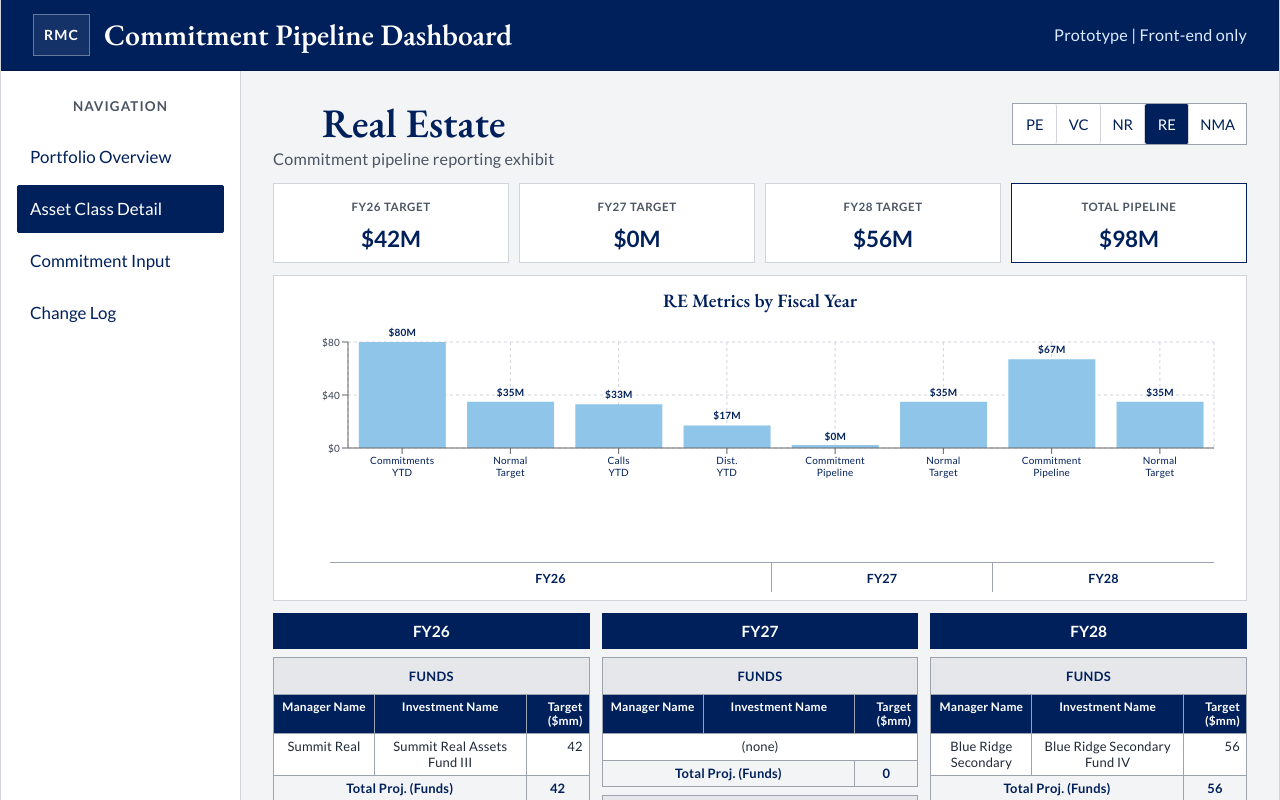
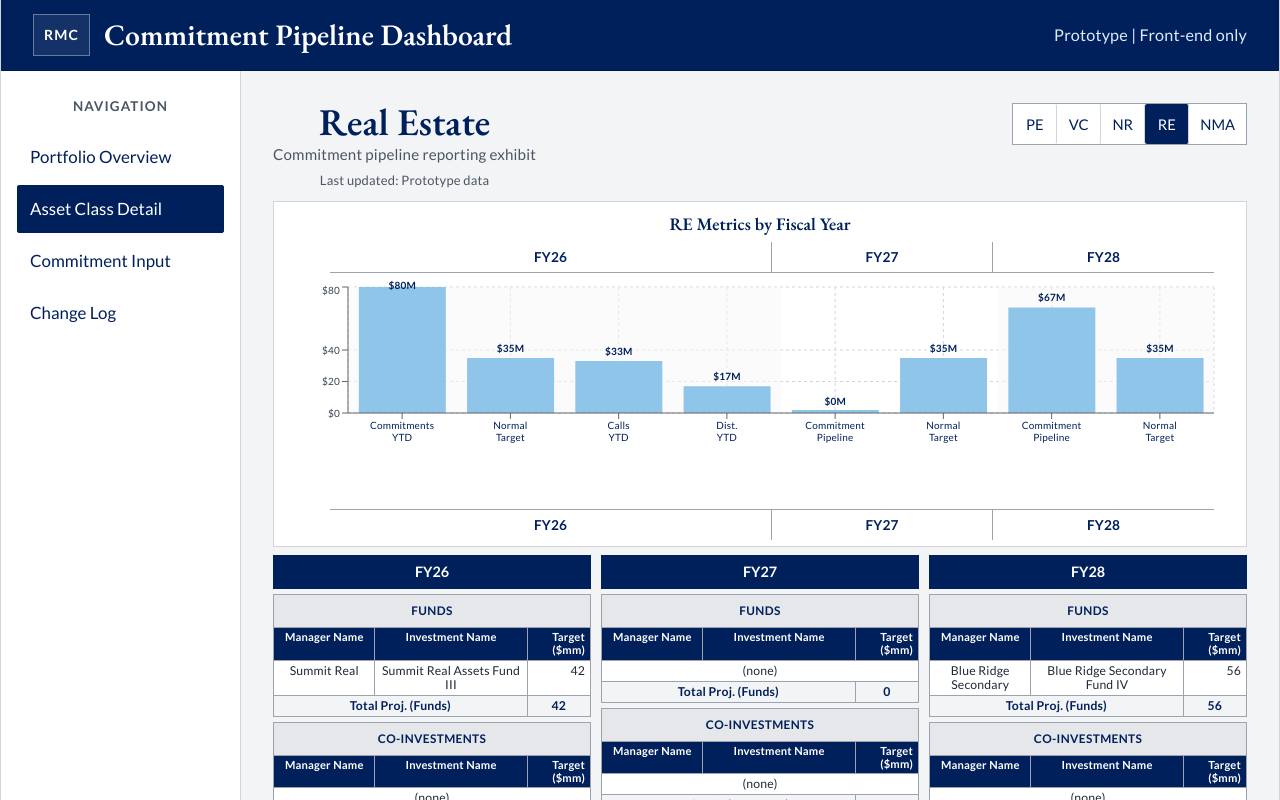
Before and after one commit to gwr-1/rmc-commitment-dashboard, a React (Vite) app: page / in a window 1280 px wide. Both pictures are taken after a click on the button "Asset Class Detail". Shown: the top 800 px of the page. Built offline with nearby package versions, Linux system fonts and the light colour scheme.

Commit message:
Remove asset class detail KPI cards

```diff
--- a/src/App.css
+++ b/src/App.css
@@ -418,7 +418,7 @@ a {
 }
 
 .asset-detail-view {
-  gap: 12px;
+  gap: 8px;
 }
 
 .asset-report-header {
@@ -429,13 +429,20 @@ a {
 }
 
 .asset-report-header h2 {
-  font-size: 2.25rem;
+  font-size: 2.1rem;
   line-height: 1;
 }
 
 .asset-report-header p {
   margin-top: 2px;
-  font-size: 0.9rem;
+  font-size: 0.84rem;
+}
+
+.asset-report-updated {
+  display: block;
+  margin-top: 1px;
+  color: var(--text-muted);
+  font-size: 0.72rem;
 }
 
 .asset-detail-view .asset-selector-button {
@@ -444,52 +451,42 @@ a {
   font-size: 0.82rem;
 }
 
-.asset-kpi-row {
-  display: grid;
-  grid-template-columns: repeat(4, minmax(0, 1fr));
-  gap: 10px;
-}
-
-.asset-kpi-row .summary-card {
-  min-height: 62px;
-  padding: 10px 12px;
-  justify-content: center;
-}
-
-.asset-kpi-row .summary-label {
-  font-size: 0.64rem;
-}
-
-.asset-kpi-row .summary-value {
-  font-size: 1.25rem;
-  line-height: 1.1;
-}
-
 .asset-report-chart {
-  gap: 8px;
-  padding: 12px 14px 8px;
+  gap: 4px;
+  padding: 9px 14px 6px;
 }
 
 .asset-report-chart h3 {
-  font-size: 1.05rem;
+  font-size: 0.98rem;
+}
+
+.asset-chart-top-year-row,
+.asset-chart-year-row {
+  display: grid;
+  grid-template-columns: 4fr 2fr 2fr;
+  margin: 0 18px 0 42px;
+}
+
+.asset-chart-top-year-row {
+  border-bottom: 1px solid var(--border-strong);
 }
 
 .asset-chart-year-row {
-  display: grid;
-  grid-template-columns: 4fr 2fr 2fr;
-  margin: -8px 18px 0 42px;
+  margin-top: -8px;
   border-top: 1px solid var(--border-strong);
 }
 
+.asset-chart-top-year-row span,
 .asset-chart-year-row span {
-  padding-top: 3px;
+  padding: 2px 0;
   color: var(--navy);
-  font-size: 0.7rem;
+  font-size: 0.76rem;
   font-weight: 700;
   text-align: center;
   border-right: 1px solid var(--border-strong);
 }
 
+.asset-chart-top-year-row span:last-child,
 .asset-chart-year-row span:last-child {
   border-right: 0;
 }
@@ -497,21 +494,21 @@ a {
 .asset-fiscal-grid {
   display: grid;
   grid-template-columns: repeat(3, minmax(0, 1fr));
-  gap: 12px;
+  gap: 10px;
 }
 
 .asset-fiscal-column {
   display: grid;
   align-content: start;
-  gap: 8px;
+  gap: 5px;
 }
 
 .asset-fiscal-column h3 {
-  padding: 5px 8px;
+  padding: 4px 8px;
   background: var(--navy);
   color: #ffffff;
   font-family: 'Lato', 'Segoe UI', Arial, sans-serif;
-  font-size: 0.86rem;
+  font-size: 0.8rem;
   font-weight: 700;
   text-align: center;
 }
@@ -522,12 +519,12 @@ a {
 }
 
 .asset-report-table-title {
-  padding: 5px 7px;
+  padding: 3px 6px;
   border: 1px solid var(--border-strong);
   border-bottom: 0;
   background: #e5e7eb;
   color: var(--navy);
-  font-size: 0.72rem;
+  font-size: 0.66rem;
   font-weight: 700;
   text-transform: uppercase;
   letter-spacing: 0.03em;
@@ -542,18 +539,18 @@ a {
 
 .asset-report-table th,
 .asset-report-table td {
-  padding: 5px 6px;
+  padding: 3px 5px;
   border: 1px solid var(--border-strong);
   color: var(--text);
-  font-size: 0.72rem;
-  line-height: 1.2;
+  font-size: 0.68rem;
+  line-height: 1.15;
   vertical-align: top;
 }
 
 .asset-report-table th {
   background: var(--navy);
   color: #ffffff;
-  font-size: 0.66rem;
+  font-size: 0.62rem;
   font-weight: 700;
   text-transform: none;
 }
@@ -788,7 +785,6 @@ a {
     grid-template-columns: repeat(2, minmax(0, 1fr));
   }
 
-  .asset-kpi-row,
   .asset-fiscal-grid {
     grid-template-columns: 1fr;
   }
@@ -824,7 +820,6 @@ a {
 
   .sidebar-nav,
   .summary-cards-grid,
-  .asset-kpi-row,
   .input-controls-panel {
     grid-template-columns: 1fr;
   }
--- a/src/App.jsx
+++ b/src/App.jsx
@@ -9,6 +9,7 @@ import {
   Legend,
   ResponsiveContainer,
   LabelList,
+  ReferenceArea,
 } from 'recharts'
 import { portfolioMetrics } from './data/portfolioMetrics'
 import { commitments } from './data/commitments'
@@ -72,8 +73,9 @@ const formatChangeValue = (field, value) => {
   return String(value || '-')
 }
 
-function AssetChartTick({ x, y, payload }) {
-  const lines = String(payload.value).split(' ')
+function AssetChartTick({ x, y, payload, data }) {
+  const item = data.find((row) => row.xKey === payload.value)
+  const lines = String(item?.displayLabel || payload.value).split(' ')
 
   return (
     <text x={x} y={y + 8} fill="#00205B" fontSize={10} textAnchor="middle">
@@ -227,24 +229,12 @@ function AssetClassDetail({ commitmentData }) {
     )
 
     return {
+      xKey: `${item.fiscalYear}-${item.metric}`,
       fiscalYear: item.fiscalYear,
       displayLabel: item.displayLabel || item.metric,
       value: metricRow?.[selectedAssetClass] || 0,
     }
   })
-
-  const totalsByFiscalYear = fiscalYears.map((fiscalYear) => {
-    const targetAmount = filteredCommitments
-      .filter((commitment) => commitment.fiscalYear === fiscalYear)
-      .reduce((total, commitment) => total + commitment.targetAmount, 0)
-
-    return { fiscalYear, targetAmount }
-  })
-
-  const totalPipelineAmount = totalsByFiscalYear.reduce(
-    (total, row) => total + row.targetAmount,
-    0
-  )
 
   const commitmentsByFiscalYear = fiscalYears.reduce((groups, fiscalYear) => {
     groups[fiscalYear] = filteredCommitments.filter(
@@ -267,6 +257,7 @@ function AssetClassDetail({ commitmentData }) {
         <div>
           <h2>{assetClassNames[selectedAssetClass]}</h2>
           <p>Commitment pipeline reporting exhibit</p>
+          <span className="asset-report-updated">Last updated: Prototype data</span>
         </div>
 
         <div className="asset-selector" aria-label="Asset class selector">
@@ -285,32 +276,36 @@ function AssetClassDetail({ commitmentData }) {
         </div>
       </div>
 
-      <div className="asset-kpi-row">
-        {totalsByFiscalYear.map((row) => (
-          <div className="summary-card" key={row.fiscalYear}>
-            <span className="summary-label">{row.fiscalYear} Target</span>
-            <strong className="summary-value">{formatMillions(row.targetAmount)}</strong>
-          </div>
-        ))}
-        <div className="summary-card summary-card-total">
-          <span className="summary-label">Total Pipeline</span>
-          <strong className="summary-value">{formatMillions(totalPipelineAmount)}</strong>
-        </div>
-      </div>
-
       <div className="chart-container asset-report-chart">
         <h3>{selectedAssetClass} Metrics by Fiscal Year</h3>
-        <ResponsiveContainer width="100%" height={240}>
+        <div className="asset-chart-top-year-row" aria-hidden="true">
+          <span>FY26</span>
+          <span>FY27</span>
+          <span>FY28</span>
+        </div>
+        <ResponsiveContainer width="100%" height={236}>
           <BarChart
             data={assetClassChartData}
-            margin={{ top: 20, right: 18, left: 0, bottom: 48 }}
+            margin={{ top: 10, right: 18, left: 0, bottom: 42 }}
           >
+            <ReferenceArea
+              x1="FY26-Commitments YTD"
+              x2="FY26-Distributions YTD"
+              fill="#f7f8fa"
+              strokeOpacity={0}
+            />
+            <ReferenceArea
+              x1="FY28-Commitment Pipeline"
+              x2="FY28-Normal Target"
+              fill="#f7f8fa"
+              strokeOpacity={0}
+            />
             <CartesianGrid strokeDasharray="3 3" stroke="#d1d5db" />
             <XAxis
-              dataKey="displayLabel"
+              dataKey="xKey"
               interval={0}
-              height={66}
-              tick={<AssetChartTick />}
+              height={58}
+              tick={<AssetChartTick data={assetClassChartData} />}
             />
             <YAxis
               tick={{ fill: '#374151', fontSize: 10 }}
@@ -320,7 +315,7 @@ function AssetClassDetail({ commitmentData }) {
               formatter={(value) => [`$${value}M`, selectedAssetClass]}
               labelFormatter={(label, payload) =>
                 payload?.[0]?.payload
-                  ? `${payload[0].payload.fiscalYear} - ${label}`
+                  ? `${payload[0].payload.fiscalYear} - ${payload[0].payload.displayLabel}`
                   : label
               }
               contentStyle={{
```
